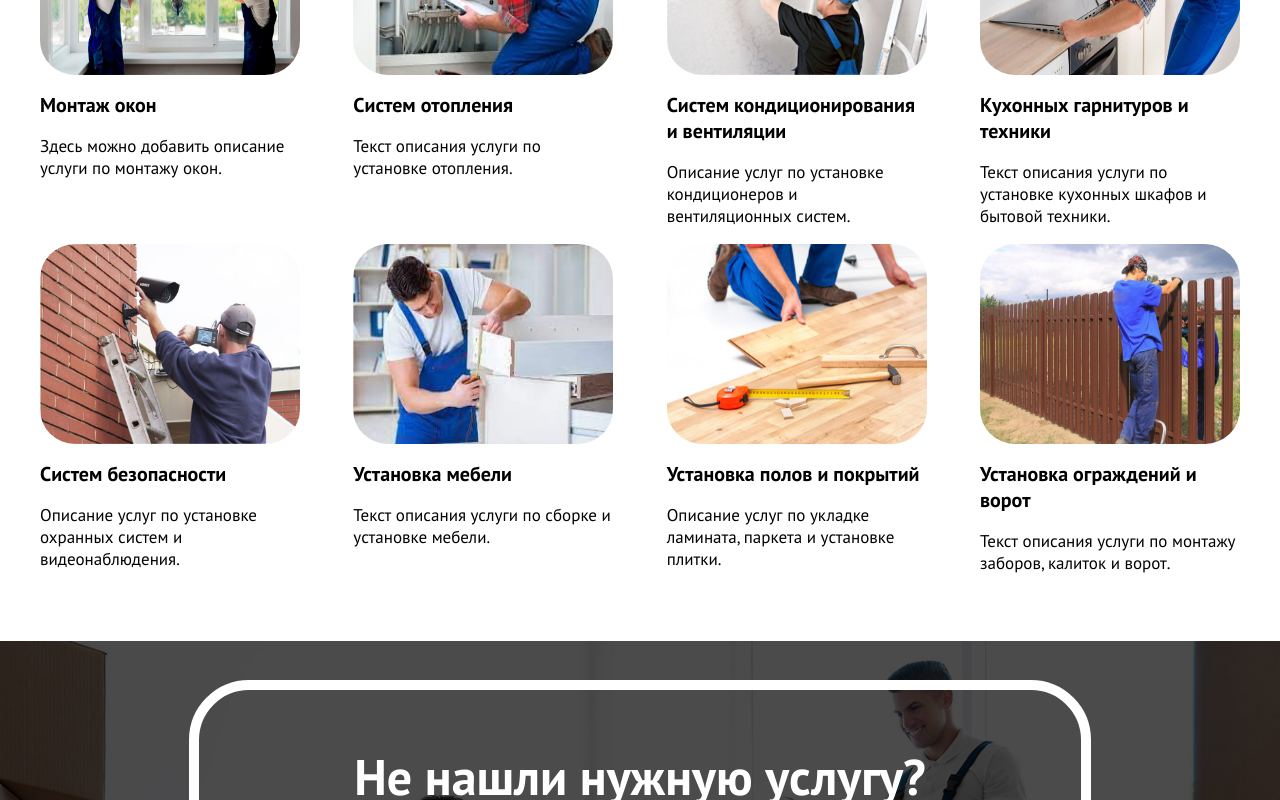
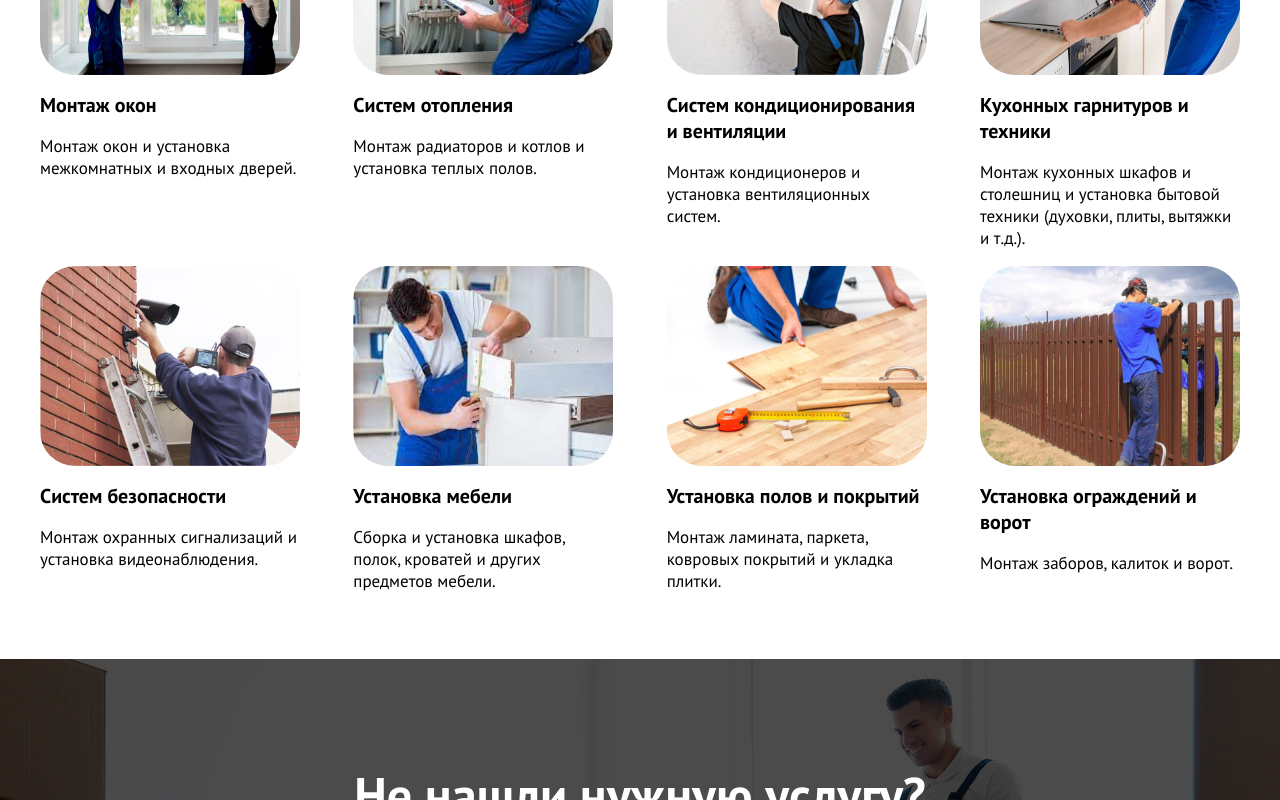
Before and after one commit to erkosha11/PrimeCity, a React (Vite) app: page / in a window 1280 px wide. Shown: the part 1040-1840 px from the top of the page. Built offline with nearby package versions, Linux system fonts and the light colour scheme.

Commit message:
fix bugs

```diff
--- a/package.json
+++ b/package.json
@@ -4,10 +4,10 @@
   "version": "0.0.0",
   "type": "module",
   "scripts": {
-    "dev": "vite",
-    "build": "tsc -b && vite build",
+    "dev": "vite --host=0.0.0.0 --port=8000",
+    "build": "vite build",
     "lint": "eslint . --ext ts,tsx --report-unused-disable-directives --max-warnings 0",
-    "preview": "vite preview"
+    "preview": "vite preview --host=0.0.0.0 --port=8000"
   },
   "dependencies": {
     "react": "^18.3.1",
--- a/src/components/Found/Found.module.scss
+++ b/src/components/Found/Found.module.scss
@@ -15,11 +15,6 @@
       justify-content: center;
       flex-direction: column;
       align-items: center;
-
-      border: 10px solid #fff;
-      border-radius: 60px;
-
-      padding: 20px 30px;
 
       h1 {
         font-size: 50px;
@@ -92,9 +87,6 @@
 
 @media screen and (max-width: 436px) {
   .foundText {
-    padding: 0 !important;
-    border: none !important;
-
     button {
       padding: 10px 20px !important;
       font-size: 15px !important;
--- a/src/components/Header/components/BurgerMenu.module.scss
+++ b/src/components/Header/components/BurgerMenu.module.scss
@@ -1,20 +1,22 @@
 .burgerMenu {
   position: fixed;
-  top: -14px;
+  top: 0px;
   left: 0;
   width: 100%;
   height: 60%;
   background: rgba(255, 255, 255, 1);
   display: none;
-  justify-content: center;
+  justify-content: flex-start;
   flex-direction: column;
   align-items: center;
   z-index: 1000 !important;
 
-  .bgmenuHeader{
+  .bgmenuHeader {
     display: flex;
     justify-content: space-between;
+    align-items: center;
     width: 100%;
+    height: 80px;
   }
   .close {
     border: none;
@@ -24,13 +26,20 @@
       width: 30px;
     }
   }
+
+  .bgmenuContent {
+    display: flex;
+    justify-content: space-around;
+    flex-direction: column;
+
+    height: 100%;
     nav {
       ul {
         display: flex;
         justify-content: center;
         align-items: center;
         flex-direction: column;
-      gap: 10px;
+        gap: 20px;
         list-style: none;
         padding: 0;
         margin: 0;
@@ -89,6 +98,7 @@
       }
     }
   }
+}
 @media screen and (max-width: 769px) {
   .burgerMenu {
     display: flex;
--- a/src/components/Header/components/BurgerMenu.tsx
+++ b/src/components/Header/components/BurgerMenu.tsx
@@ -20,6 +20,7 @@ const BurgerMenu: React.FC<BurgerMenuProps> = ({ isOpen, onClose }) => {
                 <img src={closeImg} alt="" />
               </button>
             </div>
+            <div className={s.bgmenuContent}>
               <nav>
                 <ul>
                   <li>
@@ -46,6 +47,7 @@ const BurgerMenu: React.FC<BurgerMenuProps> = ({ isOpen, onClose }) => {
               </div>
             </div>
           </div>
+        </div>
       )}
     </>
   );
--- a/src/components/Home/Home.module.scss
+++ b/src/components/Home/Home.module.scss
@@ -64,6 +64,10 @@
     flex-direction: column-reverse;
     // height: 700px !important;
     text-align: center;
+
+    .homeImg {
+      display: none;
+    }
   }
 }
 
@@ -73,7 +77,7 @@
       h1 {
         font-size: 40px !important;
       }
-      span{
+      span {
         font-size: 20px !important;
       }
     }
@@ -86,7 +90,7 @@
       h1 {
         font-size: 30px !important;
       }
-      span{
+      span {
         font-size: 15px !important;
       }
     }
--- a/src/components/Servicespage/component/Text.tsx
+++ b/src/components/Servicespage/component/Text.tsx
@@ -1,13 +1,12 @@
-
-import s from './Text.module.scss';
-import OknoImg from '../../../assets/okno.jpg';
-import OtoplenieImg from '../../../assets/otoplenie.jpg';
-import KondikImg from '../../../assets/kondik.jpg';
-import KyhnImg from '../../../assets/kyhn9.jpg';
-import BezopastImg from '../../../assets/bezopast.jpg';
-import MebelImg from '../../../assets/mebel.jpg';
-import PolImg from '../../../assets/pol.jpg';
-import ZaborImg from '../../../assets/zabor.jpg';
+import s from "./Text.module.scss";
+import OknoImg from "../../../assets/okno.jpg";
+import OtoplenieImg from "../../../assets/otoplenie.jpg";
+import KondikImg from "../../../assets/kondik.jpg";
+import KyhnImg from "../../../assets/kyhn9.jpg";
+import BezopastImg from "../../../assets/bezopast.jpg";
+import MebelImg from "../../../assets/mebel.jpg";
+import PolImg from "../../../assets/pol.jpg";
+import ZaborImg from "../../../assets/zabor.jpg";
 
 export const Text = () => {
   return (
@@ -15,51 +14,58 @@ export const Text = () => {
       <div className={s.card}>
         <img src={OknoImg} alt="Монтаж окон" />
         <h1>Монтаж окон</h1>
-        <p>Здесь можно добавить описание услуги по монтажу окон.</p>
+        <p>Монтаж окон и установка межкомнатных и входных дверей.</p>
       </div>
 
       <div className={s.card}>
         <img src={OtoplenieImg} alt="Установка систем отопления" />
         <h1>Cистем отопления</h1>
-        <p>Текст описания услуги по установке отопления.</p>
+        <p>Монтаж радиаторов и котлов и установка теплых полов.</p>
       </div>
 
       <div className={s.card}>
-        <img src={KondikImg} alt="Установка систем кондиционирования и вентиляции" />
+        <img
+          src={KondikImg}
+          alt="Установка систем кондиционирования и вентиляции"
+        />
         <h1>Cистем кондиционирования и вентиляции</h1>
-        <p>Описание услуг по установке кондиционеров и вентиляционных систем.</p>
+        <p>Монтаж кондиционеров и установка вентиляционных систем.</p>
       </div>
 
       <div className={s.card}>
         <img src={KyhnImg} alt="Установка кухонных гарнитуров и техники" />
         <h1>Кухонных гарнитуров и техники</h1>
-        <p>Текст описания услуги по установке кухонных шкафов и бытовой техники.</p>
+        <p>
+          Монтаж кухонных шкафов и столешниц и установка бытовой техники
+          (духовки, плиты, вытяжки и т.д.).
+        </p>
       </div>
 
       <div className={s.card}>
         <img src={BezopastImg} alt="Установка систем безопасности" />
         <h1>Систем безопасности</h1>
-        <p>Описание услуг по установке охранных систем и видеонаблюдения.</p>
+        <p>Монтаж охранных сигнализаций и установка видеонаблюдения.</p>
       </div>
 
       <div className={s.card}>
         <img src={MebelImg} alt="Установка мебели" />
         <h1>Установка мебели</h1>
-        <p>Текст описания услуги по сборке и установке мебели.</p>
+        <p>
+          Сборка и установка шкафов, полок, кроватей и других предметов мебели.
+        </p>
       </div>
 
       <div className={s.card}>
         <img src={PolImg} alt="Установка полов и покрытий" />
         <h1>Установка полов и покрытий</h1>
-        <p>Описание услуг по укладке ламината, паркета и установке плитки.</p>
+        <p>Монтаж ламината, паркета, ковровых покрытий и укладка плитки.</p>
       </div>
 
       <div className={s.card}>
         <img src={ZaborImg} alt="Установка ограждений и ворот" />
         <h1>Установка ограждений и ворот</h1>
-        <p>Текст описания услуги по монтажу заборов, калиток и ворот.</p>
+        <p>Монтаж заборов, калиток и ворот.</p>
       </div>
-
     </div>
   );
-}
+};
```
Lines whose indentation alone changed are shown as unchanged.
